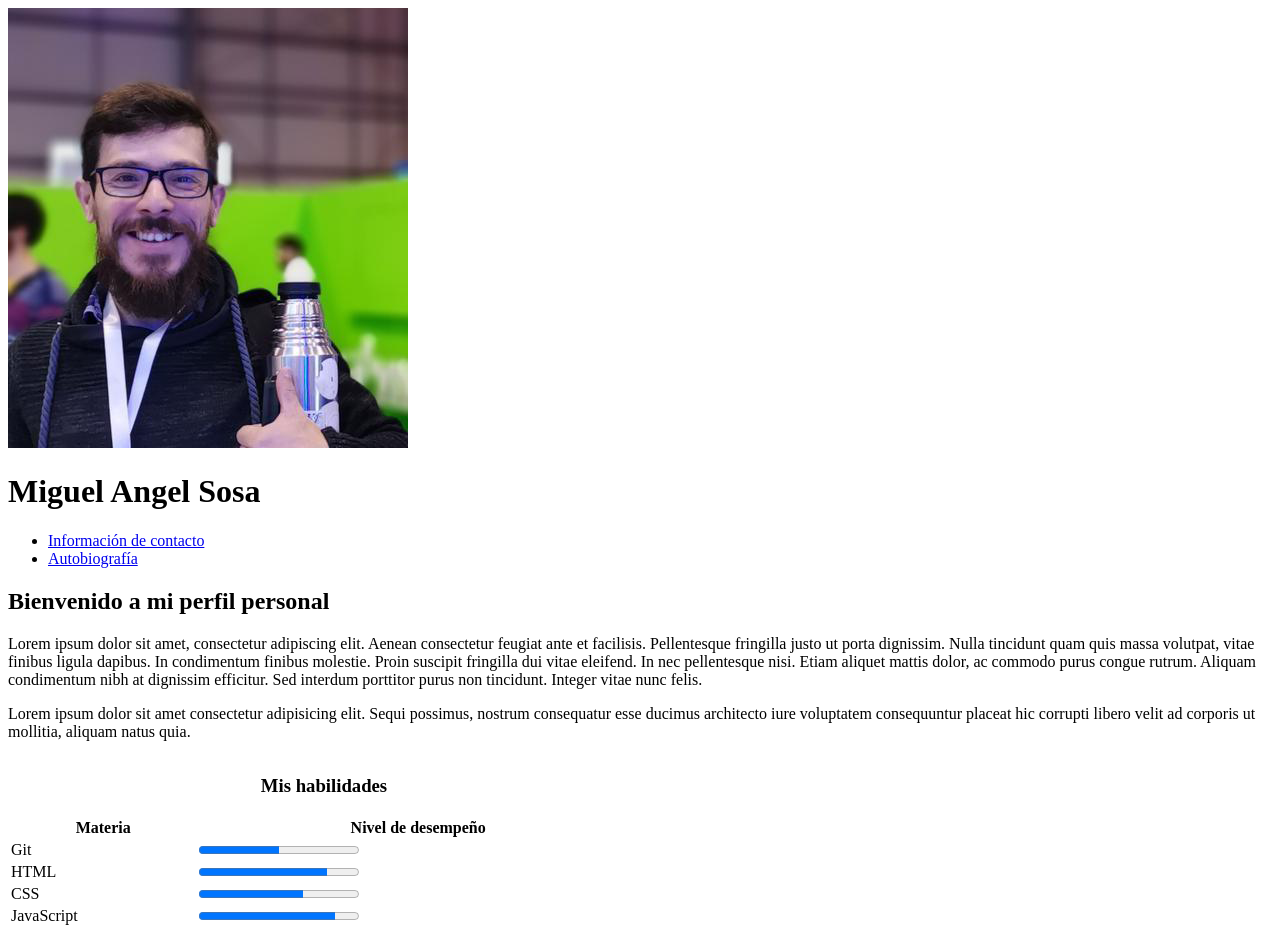
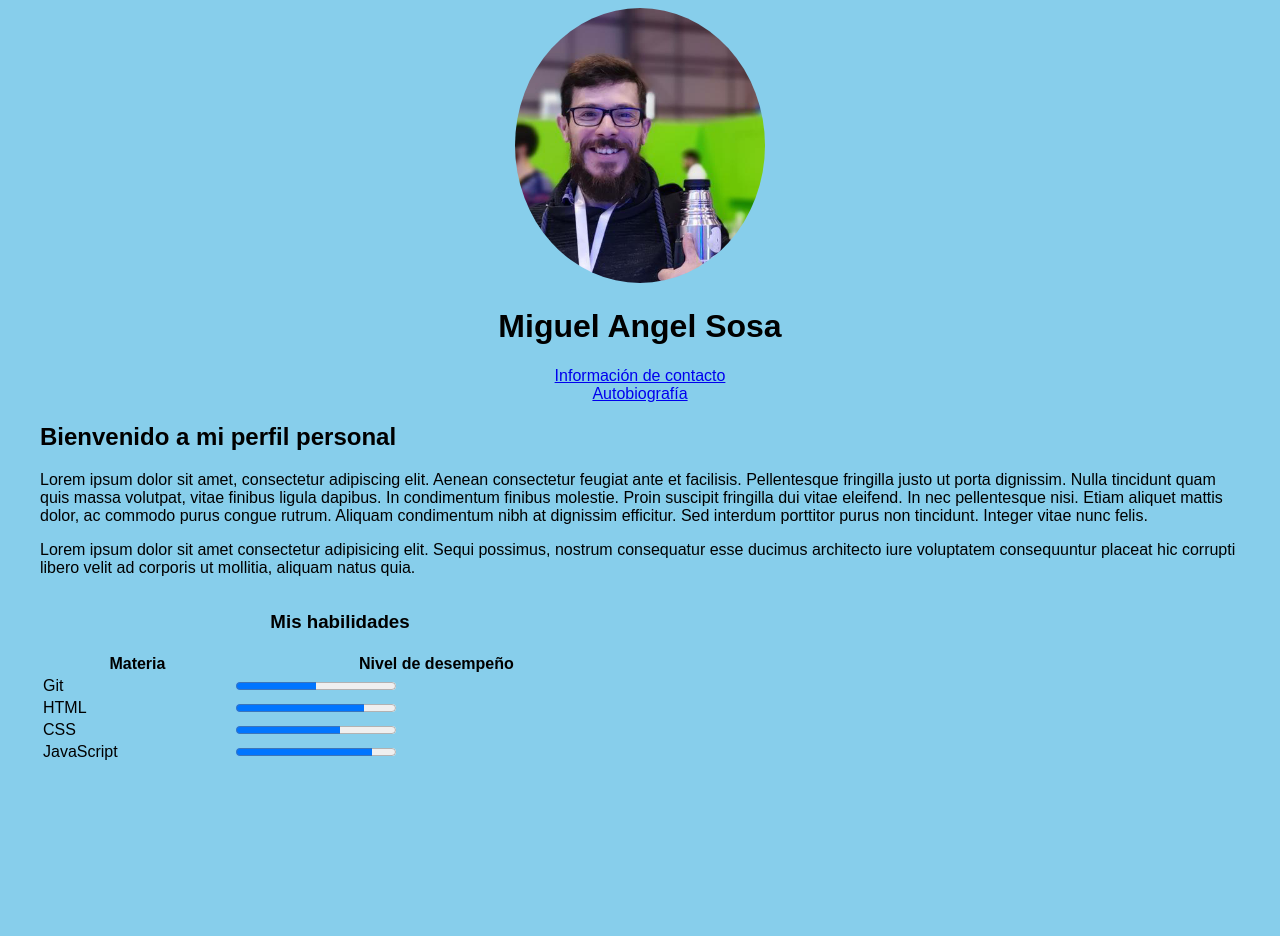
Before and after one commit to Miguelslo27/proyecto-perfil, a plain HTML site: page index.html in a window 1280 px wide. After the commit the page ends 800 px from the top, so only its background shows below. Drawn offline with Linux system fonts and the light colour scheme.

Commit message:
Agregue algunos estilos visuales y ejemplo de modelo de cajas

```diff
--- a/index.html
+++ b/index.html
@@ -1,31 +1,46 @@
 <!DOCTYPE html>
 <html lang="es">
+
 <head>
   <meta charset="UTF-8">
   <meta name="viewport" content="width=device-width, initial-scale=1.0">
   <meta http-equiv="X-UA-Compatible" content="ie=edge">
   <title>Perfil personal - Miguel Sosa</title>
+  <link rel="stylesheet" href="styles.css">
 </head>
+
 <body>
-  <img src="profile.png" alt="Foto de perfil de Miguel Angel"> <!-- ALT = TEXTO ALTERNATIVO -->
+
+  <div class="centered_layout">
+    <header>
+      <img src="profile.png"
+           alt="Foto de perfil de Miguel Angel"
+           class="profile_picture">
 
       <h1>Miguel Angel Sosa</h1>
 
-  <ul>
+      <ul class="profile_links">
         <li>
           <a href="contacto.html">Información de contacto</a>
         </li>
         <li>
-      <a href="autobio.html">Autobiografía</a>
+          <a href="autobio.html" class="texto_destacado">Autobiografía</a>
         </li>
       </ul>
+    </header>
 
-  <h2>Bienvenido a mi perfil personal</h2>
+    <h2 class="texto_destacado">Bienvenido a mi perfil personal</h2>
 
-  <p>Lorem ipsum dolor sit amet, consectetur adipiscing elit. Aenean consectetur feugiat ante et facilisis. Pellentesque fringilla justo ut porta dignissim. Nulla tincidunt quam quis massa volutpat, vitae finibus ligula dapibus. In condimentum finibus molestie. Proin suscipit fringilla dui vitae eleifend. In nec pellentesque nisi. Etiam aliquet mattis dolor, ac commodo purus congue rutrum. Aliquam condimentum nibh at dignissim efficitur. Sed interdum porttitor purus non tincidunt. Integer vitae nunc felis.</p>
-  <p>Lorem ipsum dolor sit amet consectetur adipisicing elit. Sequi possimus, nostrum consequatur esse ducimus architecto iure voluptatem consequuntur placeat hic corrupti libero velit ad corporis ut mollitia, aliquam natus quia.</p>
+    <p>Lorem ipsum dolor sit amet, <span class="texto_destacado">consectetur adipiscing elit</span>. Aenean consectetur
+      feugiat ante et facilisis. Pellentesque fringilla justo ut porta dignissim. Nulla tincidunt quam quis massa
+      volutpat, vitae finibus ligula dapibus. In condimentum finibus molestie. Proin suscipit fringilla dui vitae
+      eleifend. In nec pellentesque nisi. Etiam aliquet mattis dolor, ac commodo purus congue rutrum. Aliquam
+      condimentum nibh at dignissim efficitur. Sed interdum porttitor purus non tincidunt. Integer vitae nunc felis.</p>
+    <p>Lorem ipsum dolor sit amet consectetur adipisicing elit. Sequi possimus, nostrum consequatur esse ducimus
+      architecto iure voluptatem consequuntur placeat hic corrupti libero velit ad corporis ut mollitia, aliquam natus
+      quia.</p>
 
-  <table width="50%">
+    <table>
       <caption>
         <h3>
           Mis habilidades
@@ -60,6 +75,7 @@
         </tr>
       </tfoot>
     </table>
+  </div>
 
 </body>
 </html>
--- /dev/null
+++ b/styles.css
@@ -0,0 +1,61 @@
+/*
+
+  PROPIEDADES CSS
+
+  Propiedades visuales
+
+  - background
+  - color
+  - border-radius
+  - list-style
+
+  Propiedades del texto
+
+  - text-align
+  - text-transform
+  - font-family
+
+  Propiedades del modelo de cajas
+
+  - width
+  - height
+  - margin
+  - padding
+  - box-sizing
+
+ */
+body {
+  background: skyblue;
+  font-family: Arial;
+}
+
+h1 {}
+
+li {}
+
+a {}
+
+table {
+  width: 50%;
+}
+
+header {
+  text-align: center;
+}
+
+.profile_picture {
+  width: 250px;
+  border-radius: 50%;
+}
+
+.profile_links {
+  list-style: none;
+  padding: 0;
+}
+
+.highlight {}
+
+.centered_layout {
+  width: 1200px;
+  margin: auto;
+}
```
Also changed, not shown: autobio.html (+15 -0 lines), contacto.html (+1 -0 lines). Lines whose indentation alone changed are shown as unchanged.
